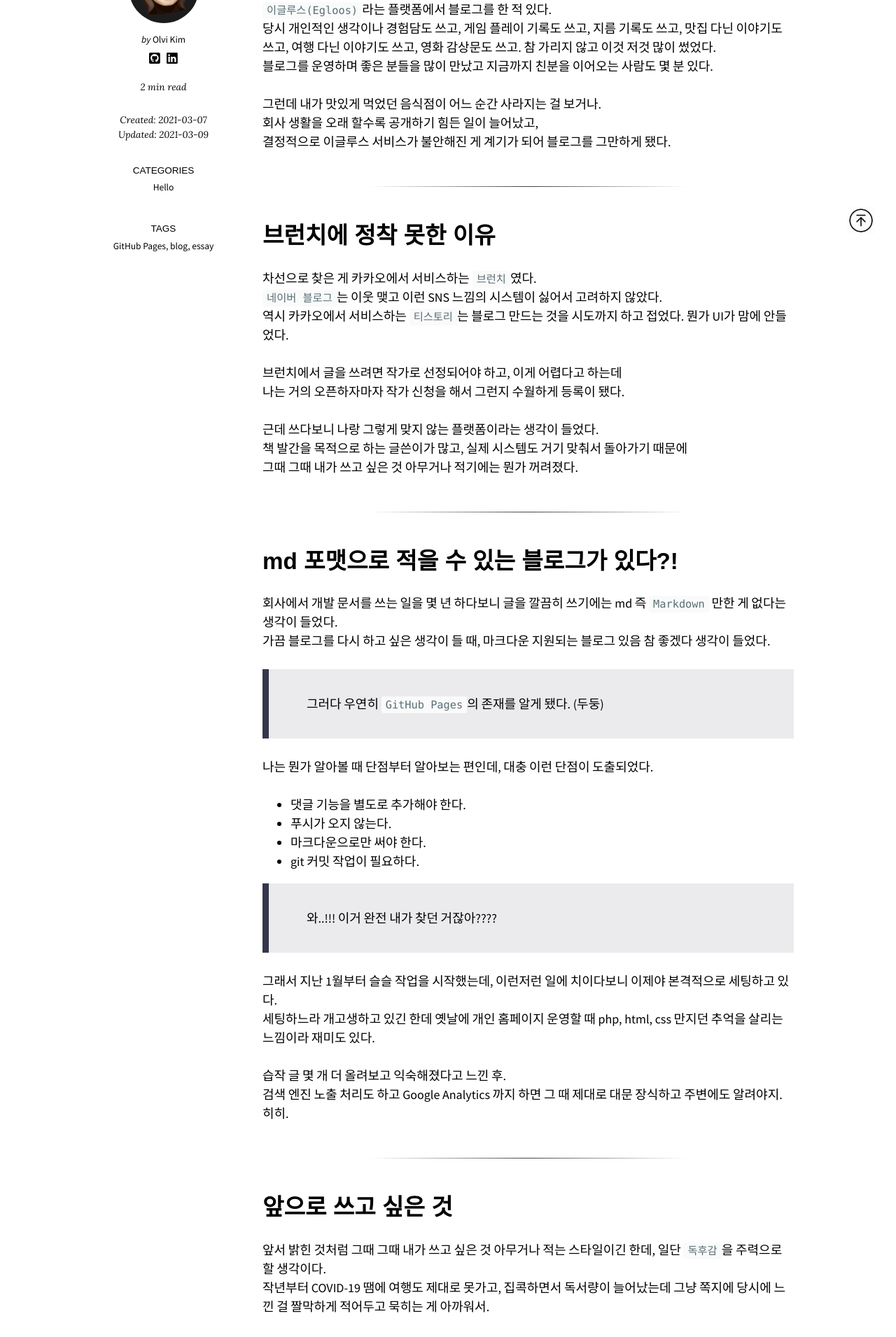
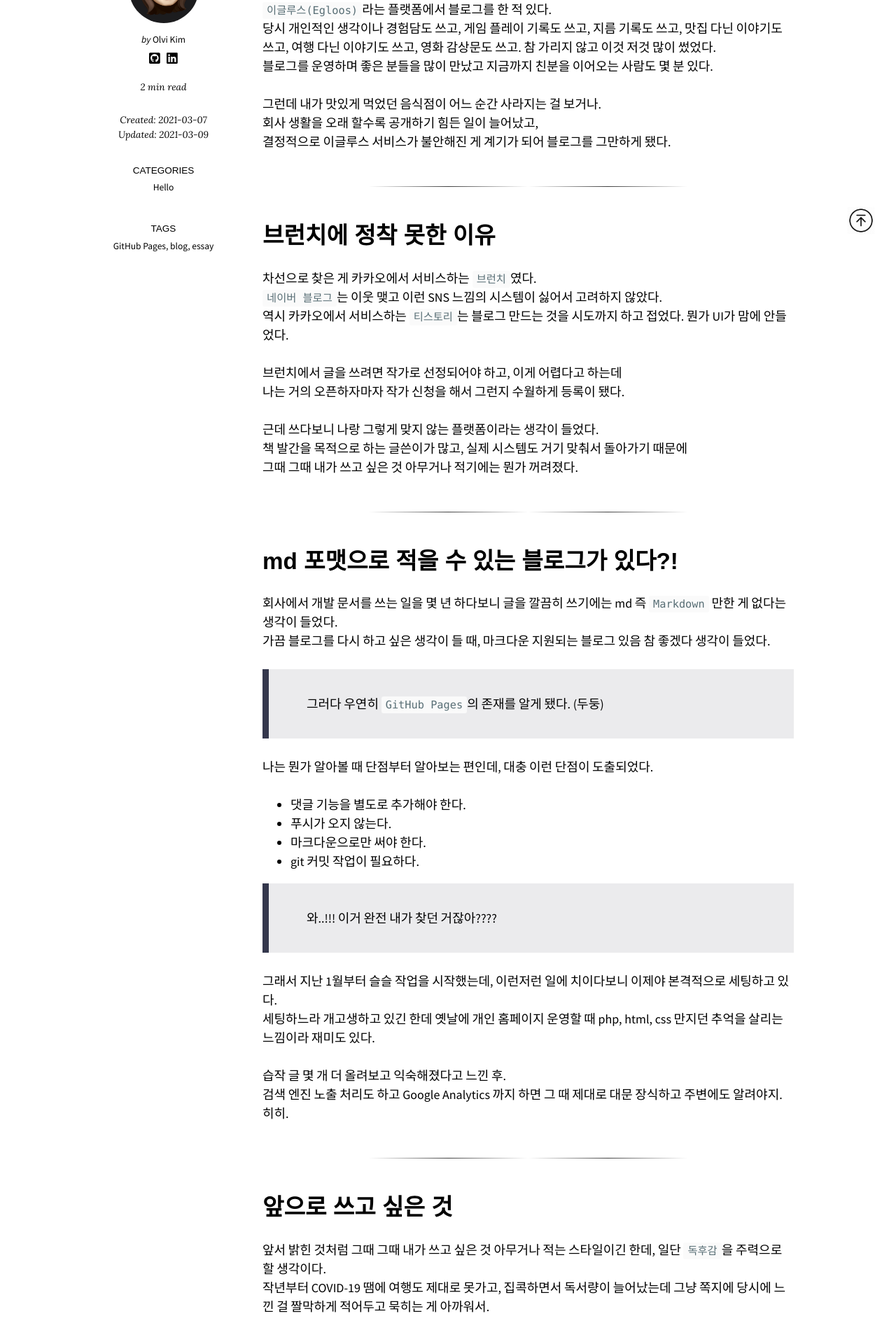
Before and after one commit to olvimama/olvimama.github.io, a Jekyll site: the page built from _posts/2021-03-07-hello-world.md, in a window 1280 px wide. Shown: the part 535-2445 px from the top of the page at 70% size. Built offline with Jekyll 4.4.1, drawn with Linux system fonts in a browser that asks for light colours; nearby versions of some CDN libraries.

Commit message:
hr 태그 스타일 변경

```diff
--- a/_sass/so-simple/_page.scss
+++ b/_sass/so-simple/_page.scss
@@ -283,7 +283,7 @@
     hr {
       border: 0;
       height: 1px;
-      background-image: linear-gradient(to right, rgba(0, 0, 0, 0) 20%, rgba(0, 0, 0, 0.75) 50%, rgba(0, 0, 0, 0) 80%);
+      background-image: linear-gradient(to right, rgba(0, 0, 0, 0) 20%, rgba(0, 0, 0, 0.75) 35%, rgba(0, 0, 0, 0) 50%, rgba(0, 0, 0, 0.75) 65%, rgba(0, 0, 0, 0) 80%);
       margin-top: 50px;
       margin-bottom: 50px;
     }
```
